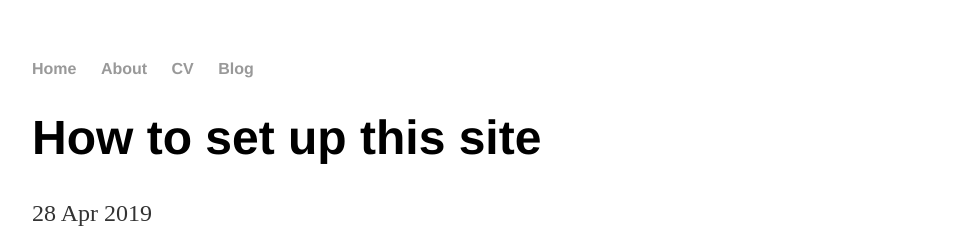
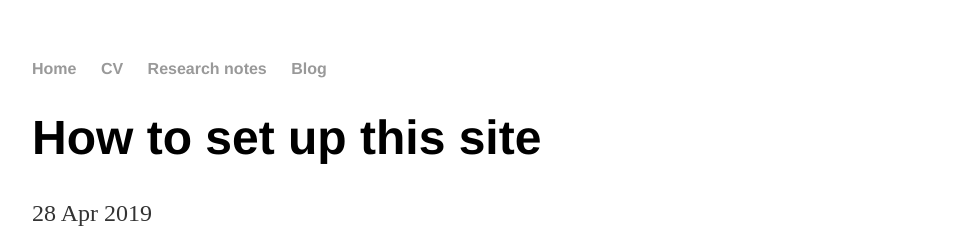
Before and after one commit to Shophikav/alexisl-r.github.io, a Jekyll site: the page built from _posts/2019-04-28-how-to-set-up-this-site.md, in a window 1280 px wide. Shown: the top 252 px of the page, without its empty margins (160-1119 px from the left). Built offline with Jekyll 4.4.1, drawn with Linux system fonts in a browser that asks for light colours.

Commit message:
Update default.html

```diff
--- a/_layouts/default.html
+++ b/_layouts/default.html
@@ -9,8 +9,8 @@
 			<nav>
 	    		<ul>
 	        		<li><a href="/">Home</a></li>
-		        	<li><a href="/about">About</a></li>
-	        		<li><a href="/cv">CV</a></li>
+		        	<li><a href="/cv">CV</a></li>
+	        		<li><a href="/notes/">Research notes</a></li>
 	        		<li><a href="/blog/">Blog</a></li>
 	    		</ul>
 			</nav>
```
